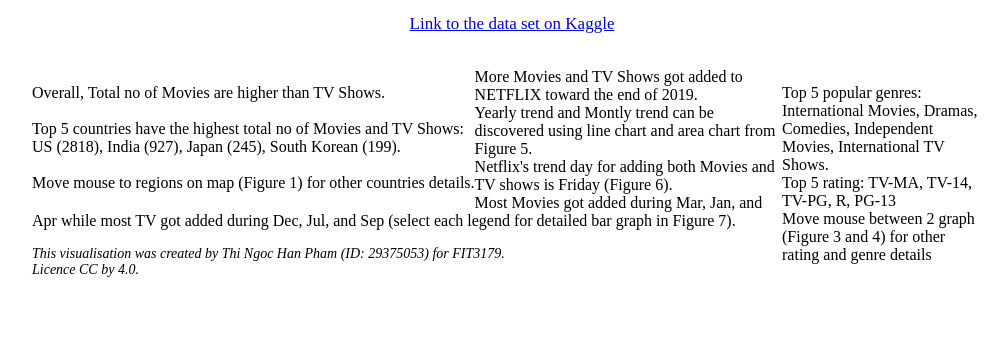
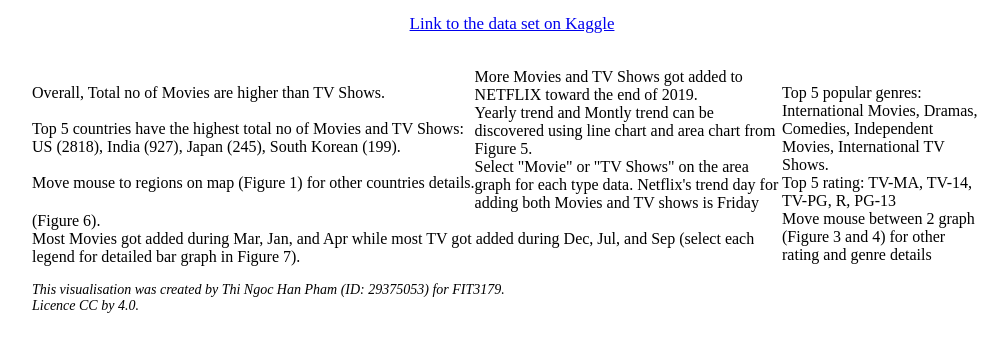
Before and after one commit to tpha0027/FIT3179, a plain HTML site: page FIT3179_A2/index.html in a window 1280 px wide. Shown: the part 134-486 px from the top of the page, without its empty margins (133-1141 px from the left). Drawn offline with Linux system fonts and the light colour scheme; a script that the page names is missing.

Commit message:
Update index.html

```diff
--- a/FIT3179_A2/index.html
+++ b/FIT3179_A2/index.html
@@ -144,6 +144,7 @@
 
             <p class="centre"> More Movies and TV Shows got added to NETFLIX toward the end of 2019.<br>
               Yearly trend and Montly trend can be discovered using line chart and area chart from Figure 5. <br>
+              Select "Movie" or "TV Shows" on the area graph for each type data.
               Netflix's trend day for adding both Movies and TV shows is Friday (Figure 6).<br>
               Most Movies got added during Mar, Jan, and Apr while most TV got
               added during Dec, Jul, and Sep (select each legend for detailed bar graph in Figure 7).
```
